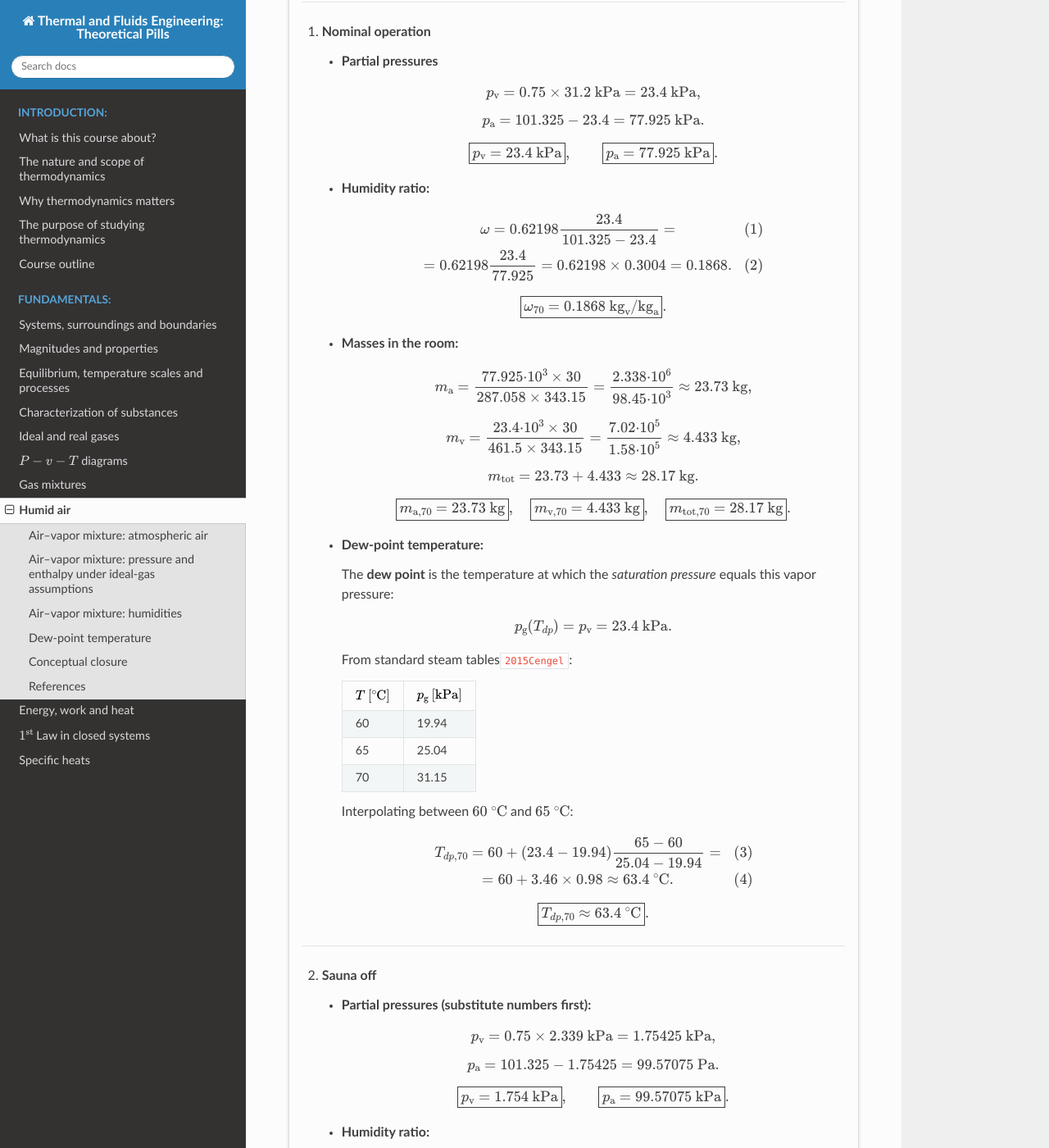
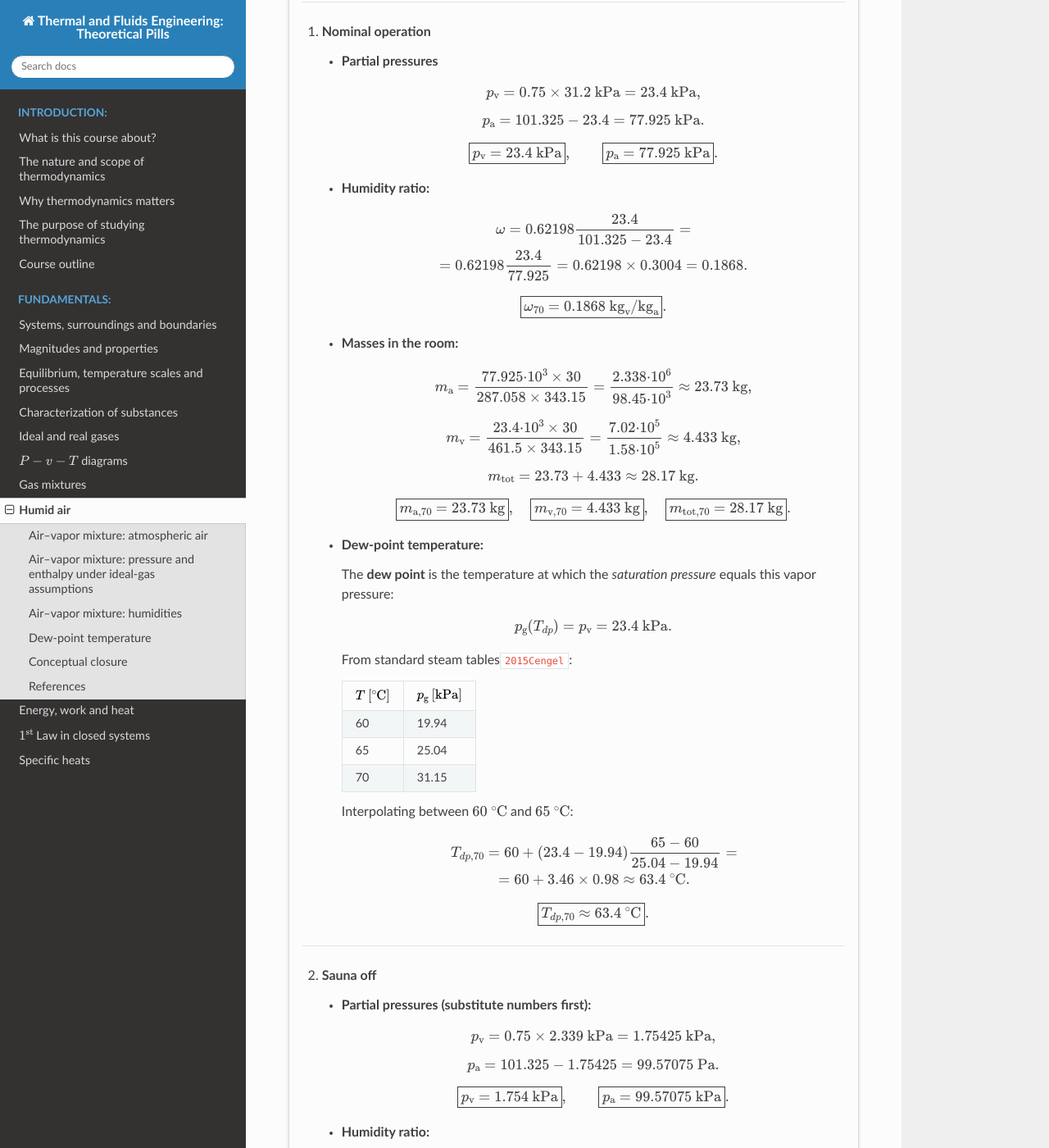
Before and after one commit to azarketa/Thermodynamics-theoretical-pills, a Sphinx documentation site: the page built from source/08_Humid_air.md, in a window 1280 px wide and 1400 px high, scrolled down 4932 px. Shown: the whole window at 82% size. Built offline with Sphinx 7.4.7 and the Read the Docs theme 3.1.0, drawn with Linux system fonts in a browser that asks for light colours; cross-references to code outside the pages are shown as plain code; some of the changed text lies outside the part shown.

Commit message:
Files updated

```diff
--- a/source/08_Humid_air.md
+++ b/source/08_Humid_air.md
@@ -235,10 +235,10 @@ $$
     * **Humidity ratio:**
 
         $$
-        \begin{gather}
+        \begin{gather*}
         \omega = 0.62198{}\frac{23.4}{101.325-23.4} = \\
         = 0.62198{}\frac{23.4}{77.925} = 0.62198\times 0.3004 = 0.1868.
-        \end{gather}
+        \end{gather*}
         $$
 
         $$
@@ -286,10 +286,10 @@ $$
         Interpolating between $60 \ {^\circ}\text{C}$ and $65 \ {^\circ}\text{C}$:
 
         $$
-        \begin{gather}
+        \begin{gather*}
         T_{dp,70} = 60 + (23.4 - 19.94)\frac{65 - 60}{25.04 - 19.94} = \\
         = 60 + 3.46\times 0.98 \approx 63.4 \ ^\circ\text{C}.
-        \end{gather}
+        \end{gather*}
         $$
 
         $$
@@ -317,10 +317,10 @@ $$
     * **Humidity ratio:**
 
         $$
-        \begin{gather}
+        \begin{gather*}
         \omega = 0.62198{}\frac{1.754}{101.325 - 1.754} = \\
         = 0.62198{}\frac{1.754}{99.57075} = 0.62198 \times 0.01762 = 0.01096.
-        \end{gather}
+        \end{gather*}
         $$
 
         $$
@@ -365,10 +365,10 @@ $$
         Interpolating between $15 \ ^{\circ}\text{C}$ and $20 \ ^{\circ}\text{C}$:
 
         $$
-        \begin{gather}
+        \begin{gather*}
         T_{dp,20} = 15 + (1.754 - 1.705)\frac{20 - 15}{2.339 - 1.705} = \\
         = 15 + 0.049\times 7.87 \approx 15.4 \ ^\circ\text{C}.
-        \end{gather}
+        \end{gather*}
         $$
 
         $$
```
